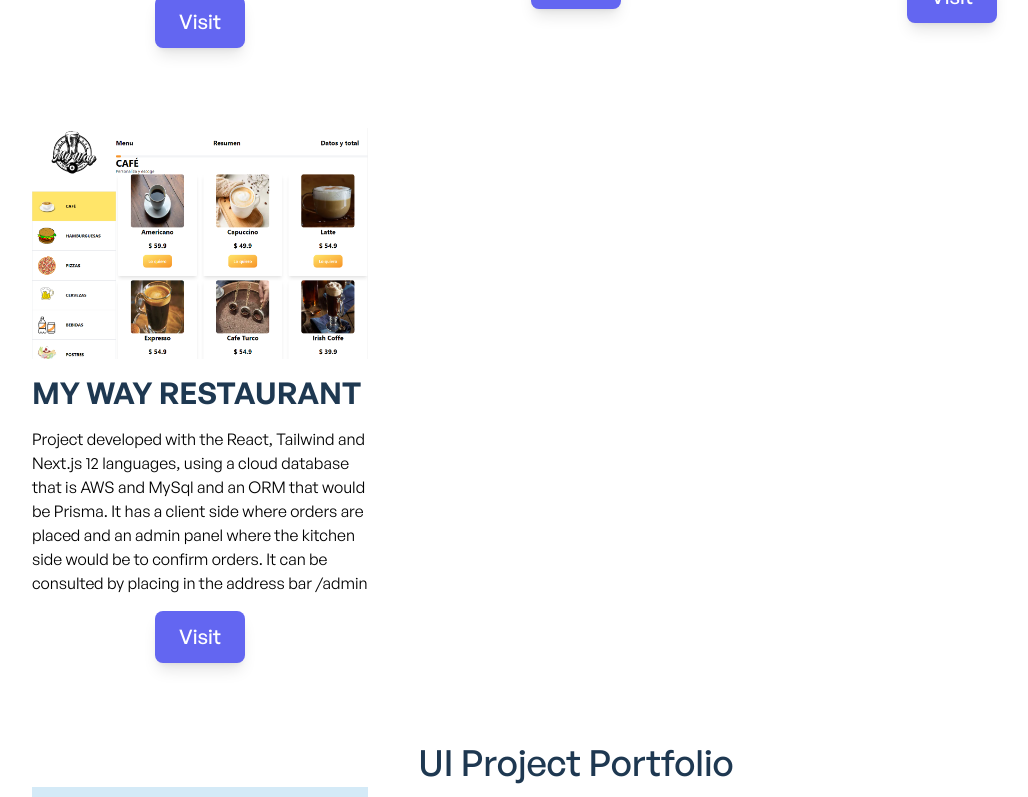
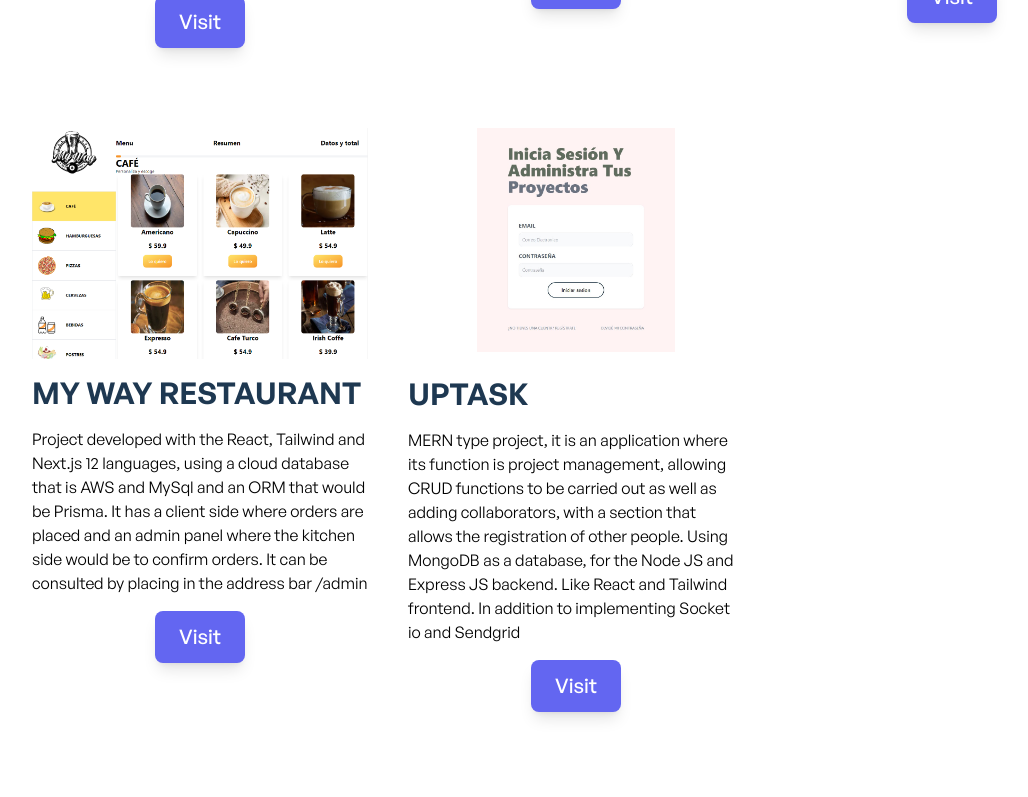
Before and after one commit to Andrewsjjz/PortFolio-React-Tailwind, a React (Create React App) app: page /projects in a window 1280 px wide. Shown: the part 1360-2157 px from the top of the page, without its empty margins (64-1092 px from the left). Built offline with nearby package versions, Linux system fonts and the light colour scheme.

Commit message:
actualizacion de porfotio en proyectos

```diff
--- a/src/components/projects/ProjectsGrid.jsx
+++ b/src/components/projects/ProjectsGrid.jsx
@@ -5,6 +5,7 @@
 import buscadorbebidas from '../../images/Proyectos/buscadorbebidas.png'
 import myway from '../../images/Proyectos/Myway.png'
 import atenas from '../../images/Proyectos/Atenas.png'
+import mern from '../../images/Proyectos/MERN.jpg'
 
 import arco from '../../images/Proyectos/Al Arco.png'
 import atenasgym from '../../images/Proyectos/Atenas Gym.png'
@@ -35,6 +36,7 @@
 			</div>
 
 			<div className="grid sm:grid-cols-2 lg:grid-cols-3 m-64 sm:gap-10">
+
 
 				<div class="block rounded-lg bg-white
 	shadow-[0_2px_15px_-3px_rgba(0,0,0,0.07),0_10px_20px_-2px_rgba(0,0,0,0.04)] dark:bg-neutral-700">
@@ -444,9 +446,72 @@
 					</div>
 
 				</div>
+
+				<div class="block rounded-lg bg-white
+	shadow-[0_2px_15px_-3px_rgba(0,0,0,0.07),0_10px_20px_-2px_rgba(0,0,0,0.04)] dark:bg-neutral-700">
+					<div className='items-center justify-center flex'>
+
+					<a href="#!">
+						<img
+							class="rounded-t-lg w-52 h-56 mb-2 "
+							src={mern}
+							alt="" /> </a>
+					</div>
+
+
+					<div class="mt-16">
+						<motion.p
+							initial={{ opacity: 0 }}
+							animate={{ opacity: 1 }}
+							transition={{
+								ease: 'easeInOut',
+								duration: 0.9,
+								delay: 0.1,
+							}}
+							className="font-general-semibold text-xl lg:text-xl xl:text-3xl text-center sm:text-left text-ternary-dark
+		 dark:text-primary-light uppercase mb-4 mt-4"
+						>
+							<FormattedMessage
+								id='project.title10'
+								defaultMessage='UpTask'
+							/>
+						</motion.p>
+
+						<motion.p
+							initial={{ opacity: 0 }}
+							animate={{ opacity: 1 }}
+							transition={{
+								ease: 'easeInOut',
+								duration: 0.9,
+								delay: 0.1,
+							}}
+							className=" text-base lg:text-base xl:text-base text-center sm:text-left text-dark
+		dark:text-primary-light mb-4 mt-4"
+						>
+							<FormattedMessage
+								id='project.info10'
+								defaultMessage=
+								'MERN type project, it is an application where its function is project management, allowing CRUD functions to be carried out as well as adding collaborators, with a section that allows the registration of other people. Using MongoDB as a database, for the Node JS and Express JS backend. Like React and Tailwind frontend. In addition to implementing Socket io and Sendgrid'
+							/>
+						</motion.p>
+					</div>
+
+					<div className='flex items-center justify-center mb-10'>
+						<a href='https://mern-project-frontend-nine.vercel.app/' target="_blank" rel="noopener noreferrer" class="font-general-medium flex justify-center items-center px-6 py-3
+  rounded-lg shadow-lg hover:shadow-xl bg-indigo-500 hover:bg-indigo-600 focus:ring-1
+  focus:ring-indigo-900 text-white text-lg sm:text-xl duration-300">
+							<FormattedMessage
+								id='project.button'
+								defaultMessage=
+								'Visit'
+							/>
+						</a>
+					</div>
+
+				</div>
 			</div>
 
-			<div className="text-center pt-10">
+			<div className="text-center pt-10 mb-12">
 				<p className="font-general-medium text-2xl sm:text-4xl mb-1 text-ternary-dark dark:text-ternary-light">
 					<FormattedMessage
 						id='project.h2'
@@ -533,7 +598,7 @@
 								delay: 0.1,
 							}}
 							className="font-general-semibold text-xl lg:text-xl xl:text-3xl text-center sm:text-left text-ternary-dark
-		 dark:text-primary-light uppercase mb-4 mt-4"
+		 dark:text-primary-light uppercase mb-4 mt-8"
 						>
 							<FormattedMessage
 								id='project.title9'
--- a/src/css/main.css
+++ b/src/css/main.css
@@ -595,6 +595,14 @@
   height: 1.75rem;
 }
 
+.h-56{
+  height: 14rem;
+}
+
+.h-60{
+  height: 15rem;
+}
+
 .h-64{
   height: 16rem;
 }
@@ -618,6 +626,7 @@
 .w-40 {
   width: 10rem;
 }
+
 .w-5 {
   width: 1.25rem;
 }
--- a/src/lang/en-US.json
+++ b/src/lang/en-US.json
@@ -40,6 +40,9 @@
     "project.info9": "Mobile application design for general information about a gym. Created with the Figma tool",
     "project.title9": "Atenas Gym-Club",
 
+    "project.info10": "MERN type project, it is an application where its function is project management, allowing CRUD functions to be carried out as well as adding collaborators, with a section that allows the registration of other people. Using MongoDB as a database, for the Node JS and Express JS backend. Like React and Tailwind frontend. In addition to implementing Socket io and Sendgrid",
+    "project.title10": "UpTask",
+
     "info.me1": "I'm Andrés Jiménez, a versatile professional with a unique combination of skills as a Computer Engineer, UX/UI Designer and Full Stack React Developer. My diverse approach allows me to create end-to-end, user-focused technology solutions. Let me introduce you to what I can contribute.",
     "info.me2": "As a Computer Engineer, I have a solid understanding of technological fundamentals. I can tackle complex technical challenges, design efficient systems, and apply sound development methodologies. My engineering background allows me to make informed decisions and build solutions that are sound from a technical perspective.",
     "info.me3": "As a UX/UI Designer, my focus is on user experiences. I work to understand the needs and desires of users and translate them into attractive and easy-to-use interfaces. From wireframing to visual design, my goal is to ensure every interaction is intuitive and satisfying.",
--- a/src/lang/es-ES.json
+++ b/src/lang/es-ES.json
@@ -39,6 +39,9 @@
     "project.info9": "Diseño de aplicación movil para la información general de un gimnasio. Creado con la herramienta de Figma",
     "project.title9": "Atenas Gym-Club",
 
+    "project.info10": "Proyecto de tipo MERN, es una aplicación donde su funcion es la gestion de proyectos permitiendo realizar las funciones CRUD así como añadir colaboradores, contando con una seccion que permite el registro de otras personas. Utilizando como base de datos MongoDB, para el backend Node JS y Express JS. Como frontend React y Tailwind. Además de implementar Socket io y Sendgrid",
+    "project.title10": "UpTask",
+
     "info.me1": "Soy Andrés Jiménez, un profesional versátil con una combinación única de habilidades como Ingeniero en Computación, Diseñador UX/UI y Desarrollador Full Stack React. Mi enfoque diverso me permite crear soluciones tecnológicas completas y centradas en el usuario. Permíteme presentarte lo que puedo aportar",
     "info.me2": "Como Ingeniero en Computación, tengo un sólido conocimiento de los fundamentos tecnológicos. Puedo abordar desafíos técnicos complejos, diseñar sistemas eficientes y aplicar metodologías de desarrollo sólidas. Mi formación en ingeniería me permite tomar decisiones informadas y construir soluciones que sean sólidas desde una perspectiva técnica",
     "info.me3": "Como Diseñador UX/UI, mi enfoque se centra en las experiencias de los usuarios. Trabajo para comprender las necesidades y deseos de los usuarios y traducirlos en interfaces atractivas y fáciles de usar. Desde la creación de wireframes hasta el diseño visual, mi objetivo es garantizar que cada interacción sea intuitiva y satisfactoria.",
```
Also changed, not shown: src/images/Proyectos/MERN.jpg (added).
